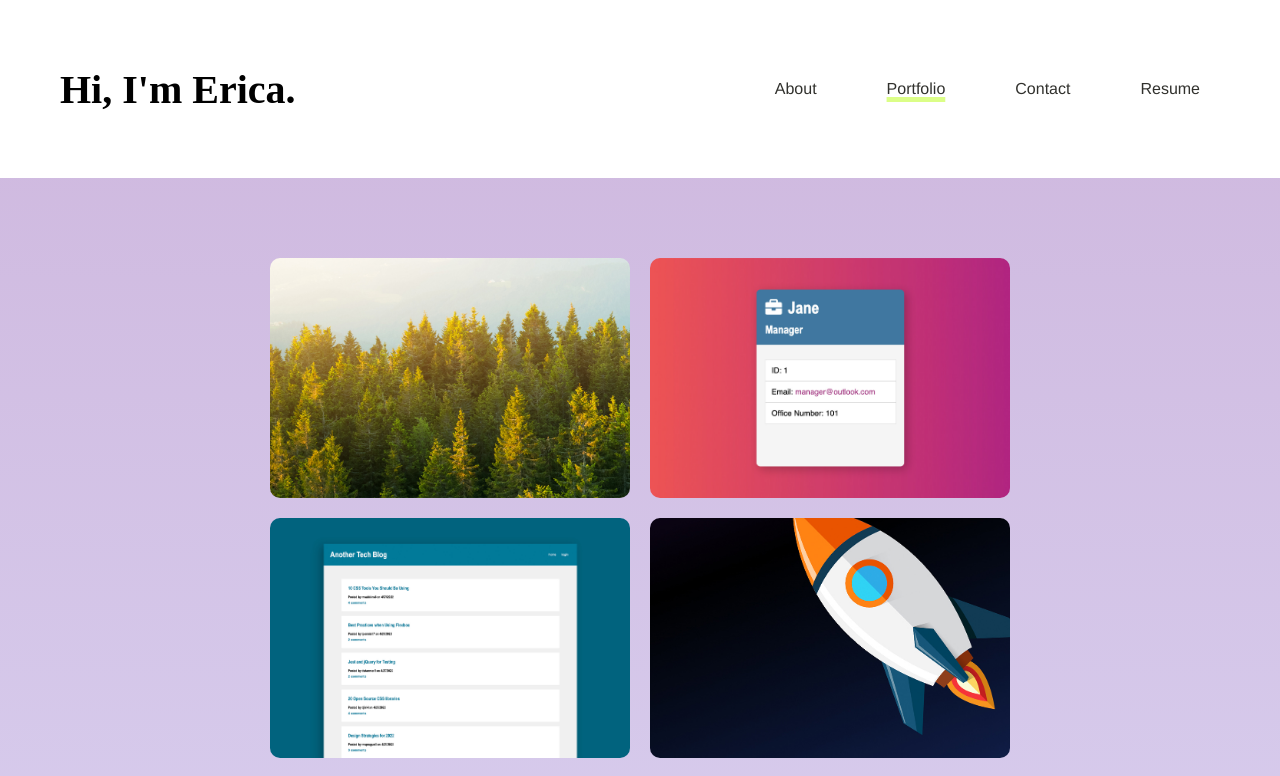
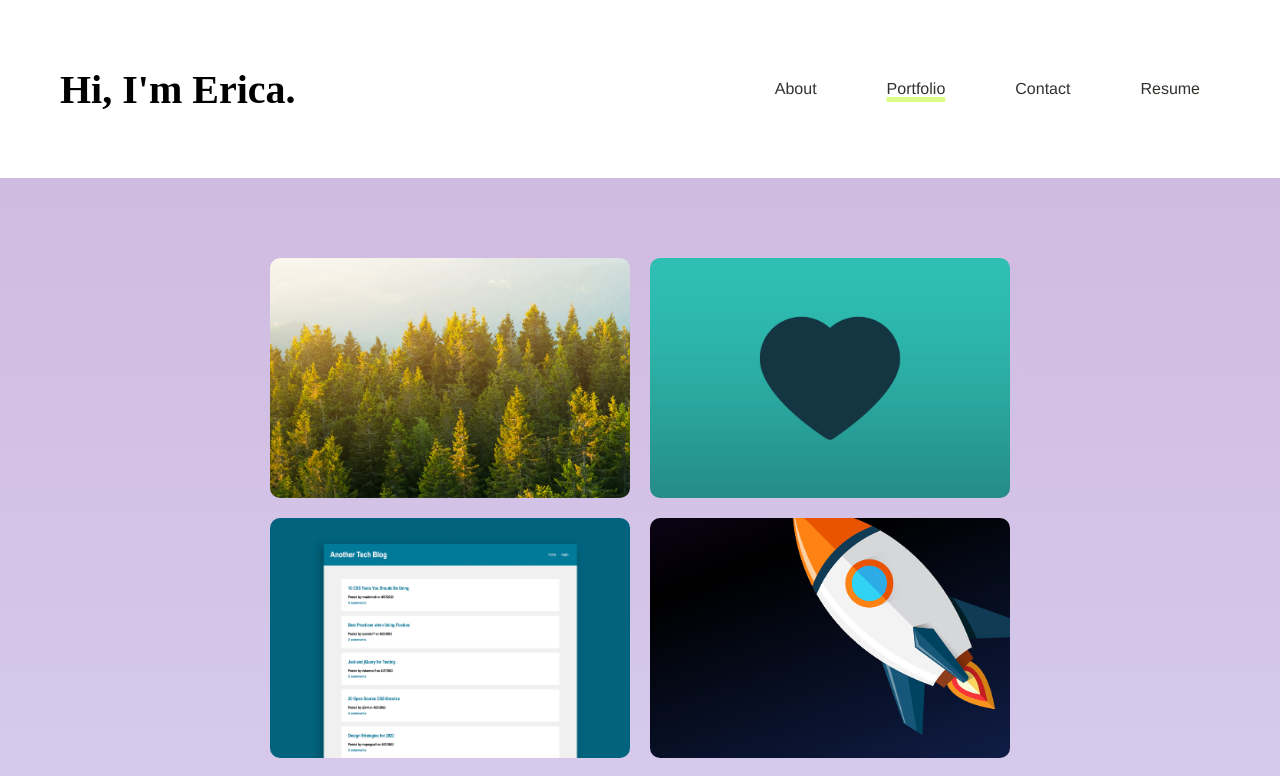
Before and after one commit to etrenholm/response-umbrella, a React (Create React App) app: page / in a window 1280 px wide. Shown: the top 776 px of the page. Built offline with nearby package versions, Linux system fonts and the light colour scheme; a web font is replaced by a local one.

Commit message:
Added giv

```diff
--- a/src/index.css
+++ b/src/index.css
@@ -124,7 +124,7 @@ a {
 }
 
 .work6 {
-  background: url(/src/assets/Run-Buddy.jpg);
+  background: url(/src/assets/giv.jpg);
 }
 
 h4 {
--- a/src/pages/Portfolio.js
+++ b/src/pages/Portfolio.js
@@ -13,11 +13,11 @@ function Portfolio() {
             github: 'https://github.com/etrenholm/TravelSphere',
         },
         {
-            name: 'Team Profile Generator',
-            skills: 'Node.js',
-            className: 'work4',
-            link: 'https://github.com/etrenholm/team-profile-generator',
-            github: 'https://github.com/etrenholm/team-profile-generator',
+            name: 'giv.',
+            skills: 'React, CSS',
+            className: 'work6',
+            link: 'https://github.com/Jesse-Lemieux/giv',
+            github: 'https://giv-social.herokuapp.com/',
         },
         {
             name: 'Another Tech Blog',
@@ -34,19 +34,26 @@ function Portfolio() {
             github: 'https://github.com/etrenholm/trivia-blast',
         },
         {
-            name: 'Run Buddy',
-            skills: 'HTML, CSS',
-            className: 'work6',
-            link: 'https://etrenholm.github.io/run-buddy/',
-            github: 'https://github.com/etrenholm/run-buddy',
-        },
-        {
             name: 'Weather Dashboard',
             skills: 'JavaScript, APIs',
             className: 'work5',
             link: 'https://etrenholm.github.io/weather-dashboard',
             github: 'https://github.com/etrenholm/weather-dashboard',
-        }
+        },
+        {
+            name: 'Team Profile Generator',
+            skills: 'Node.js',
+            className: 'work4',
+            link: 'https://github.com/etrenholm/team-profile-generator',
+            github: 'https://github.com/etrenholm/team-profile-generator',
+        },
+        // {
+        //     name: 'Run Buddy',
+        //     skills: 'HTML, CSS',
+        //     className: 'work6',
+        //     link: 'https://etrenholm.github.io/run-buddy/',
+        //     github: 'https://github.com/etrenholm/run-buddy',
+        // },
 
     ])
 
```
Also changed, not shown: src/assets/giv.jpg (added).
